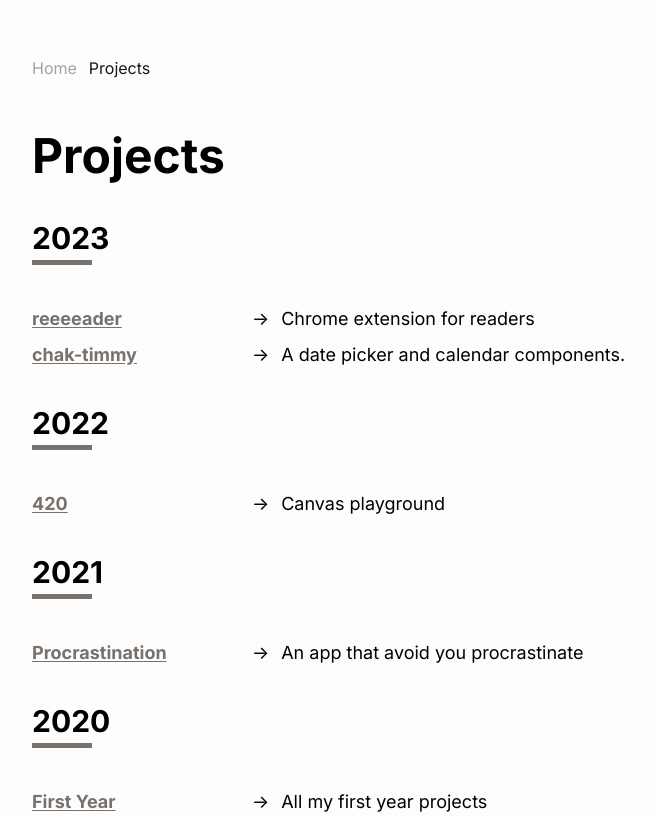
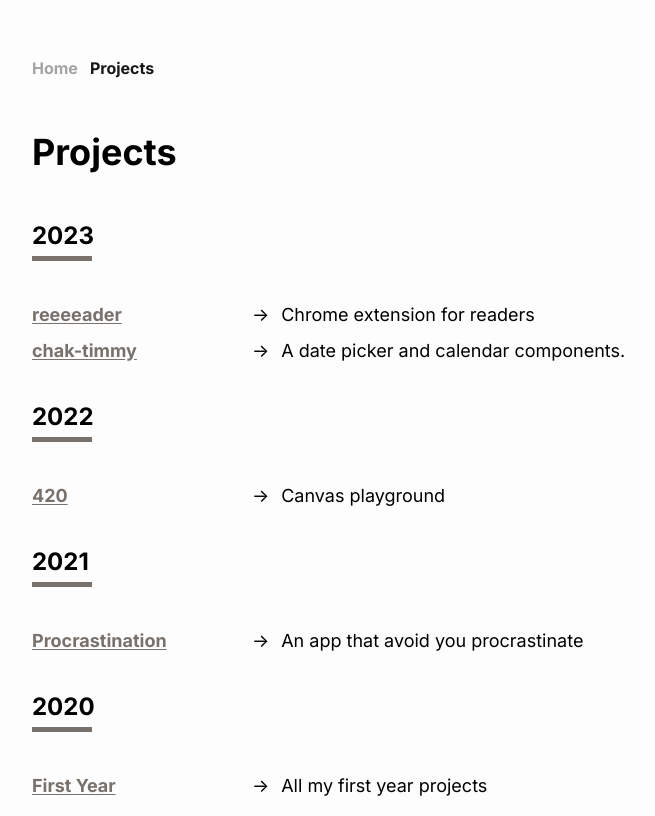
Before and after one commit to YenTingWu/yenting.me, a Next.js app: page /projects in a window 1280 px wide. Shown: the whole page, without its empty margins (248-903 px from the left). Built offline with nearby package versions, Linux system fonts and the light colour scheme.

Commit message:
fix: styles

```diff
--- a/app/components/header-link.tsx
+++ b/app/components/header-link.tsx
@@ -1,6 +1,7 @@
 'use client';
 
 import Link from 'next/link';
+import { clsx } from 'clsx';
 import { usePathname } from 'next/navigation';
 
 interface HeaderLink {
@@ -15,13 +16,14 @@ export const HeaderLink = ({ children, href }: HeaderLink) => {
   return (
     <Link
       href={href}
-      className={`
-      hover:underline
-      ${isCurrentPath ? 'text-neutral-900' : 'text-neutral-400'}
-      [&:not(:first-child)]:ml-[12px]
-      py-1
-      transition
-      `}
+      className={clsx(
+        'hover:text-neutral-500',
+        isCurrentPath ? 'text-neutral-900' : 'text-neutral-400',
+        '[&:not(:first-child)]:ml-[12px]',
+        'py-1',
+        'transition',
+        'font-bold'
+      )}
     >
       {children}
     </Link>
--- a/app/projects/page.tsx
+++ b/app/projects/page.tsx
@@ -87,10 +87,10 @@ export default function Posts() {
       >
         <Header />
         <div className={clsx('w-full', 'mt-5')}>
-          <h1 className={clsx('text-5xl', 'font-bold')}>Projects</h1>
+          <h1 className={clsx('text-4xl', 'font-bold')}>Projects</h1>
         </div>
 
-        <ul className={clsx('w-full', 'mt-10')}>
+        <ul className={clsx('w-full', 'mt-12')}>
           {PROJECTS.map(({ year, projects }) => {
             return (
               <div
@@ -98,7 +98,7 @@ export default function Posts() {
                 className={clsx('w-full', '[&:not(:first-child)]:mt-9')}
               >
                 <div>
-                  <h2 className={clsx('text-3xl', 'font-bold')}>{year}</h2>
+                  <h2 className={clsx('text-2xl', 'font-bold')}>{year}</h2>
                   <div
                     className={clsx(
                       'mt-1',
```
